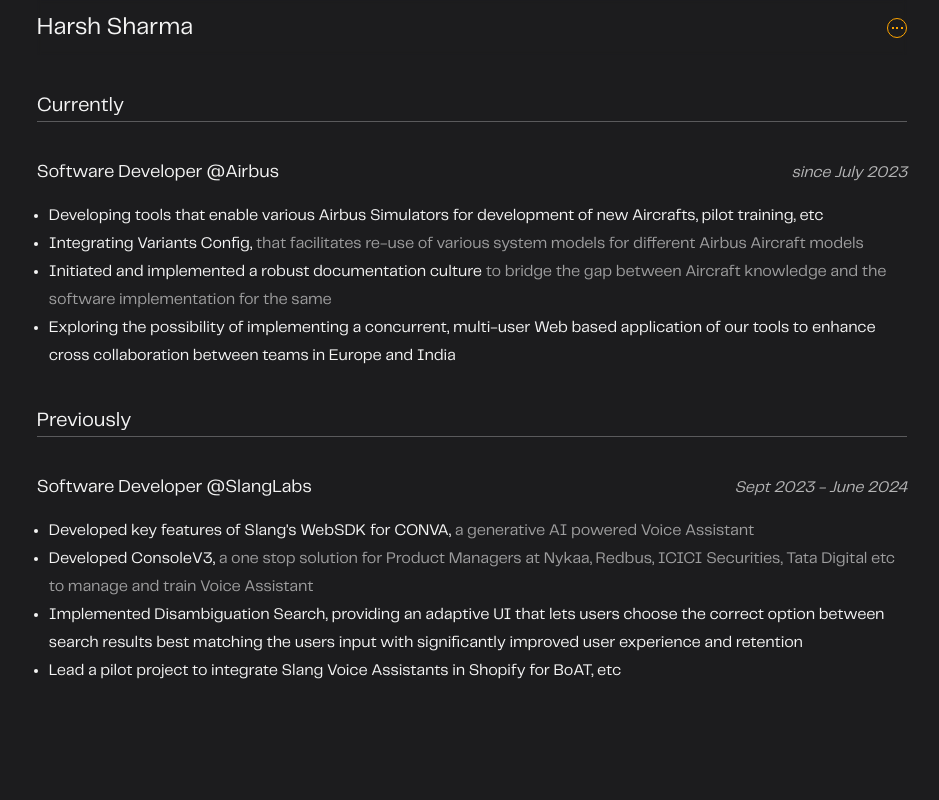
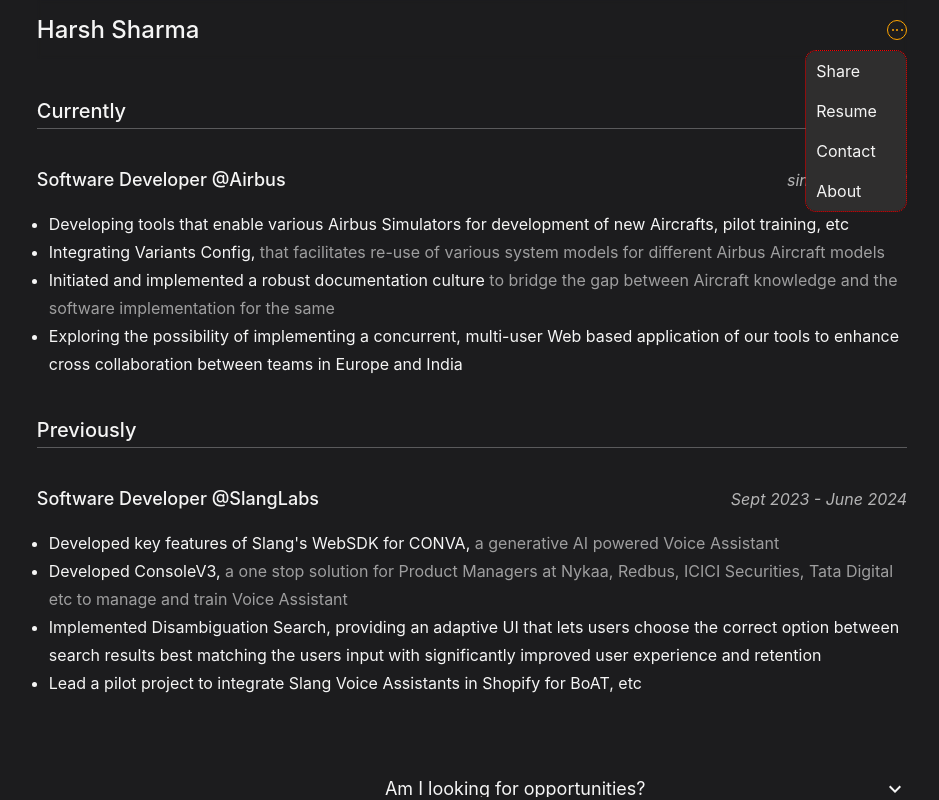
Before and after one commit to harsh-1923/imharsh, a React (Vite) app in the folder client/: page / in a window 1280 px wide. Both pictures are taken after a click on the element 1065 px from the left and 27 px from the top of the page. Shown: the top 800 px of the page, without its empty margins (168-1107 px from the left). Built offline with nearby package versions, Linux system fonts and the light colour scheme; no server answers; a web font is replaced by a local one.

Commit message:
Experimental - iOS Menu

```diff
--- a/client/src/App.jsx
+++ b/client/src/App.jsx
@@ -2,12 +2,14 @@ import { useState } from "react";
 import "./App.css";
 import { Route, Routes } from "react-router-dom";
 import Home from "./pages/Home/Home";
+import Play from "./pages/Play/Play";
 
 function App() {
   return (
     <div className="app">
       <Routes>
         <Route path="/" element={<Home />} />
+        <Route path="/play" element={<Play />} />
       </Routes>
     </div>
   );
--- /dev/null
+++ b/client/src/component/FAQ/FAQ.css
@@ -0,0 +1,38 @@
+.faq-wrap {
+  margin-top: 80px;
+  width: 100%;
+  display: flex;
+}
+
+.faq-left {
+  width: 40%;
+}
+
+.faq-right {
+  width: 60%;
+  display: flex;
+  flex-direction: column;
+}
+
+.faq-item-wrap {
+  animation: height 100ms ease-in-out;
+  height: 20px;
+  overflow: hidden;
+}
+
+/* .faq-item-wrap:hover {
+  height: auto;
+} */
+
+.faq-question-wrap {
+  width: 100%;
+  display: flex;
+  align-items: center;
+  justify-content: space-between;
+  margin-bottom: 15px;
+  cursor: pointer;
+}
+
+.faq-ques {
+  font-size: 18px;
+}
--- /dev/null
+++ b/client/src/component/FAQ/FAQ.jsx
@@ -0,0 +1,45 @@
+import React from "react";
+import ExpandMoreIcon from "@mui/icons-material/ExpandMore";
+import "./FAQ.css";
+
+const FAQList = [
+  { question: "Am I looking for opportunities?", answer: "Yes" },
+  //   { question: "Am I looking for opportunities?", answer: "Yes" },
+  //   { question: "Am I looking for opportunities?", answer: "Yes" },
+  //   { question: "Am I looking for opportunities?", answer: "Yes" },
+  //   { question: "Am I looking for opportunities?", answer: "Yes" },
+];
+
+const FAQItem = ({ item }) => {
+  const [expanded, setExpanded] = React.useState(false);
+  return (
+    <div className="faq-item-wrap">
+      <div
+        onClick={() => toggleClick(setExpanded(!expanded))}
+        className="faq-question-wrap"
+        style={{ height: `${expanded ? "auto" : "24px"}` }}
+      >
+        <p className="faq-ques basic-text">{item.question}</p>
+        <ExpandMoreIcon fontSize="medium" />
+      </div>
+      <div className="ans-wrap">
+        <p>{item.answer}</p>
+      </div>
+    </div>
+  );
+};
+
+const FAQ = () => {
+  return (
+    <div className="faq-wrap">
+      <div className="faq-left"></div>
+      <div className="faq-right">
+        {FAQList.map((faq, i) => {
+          return <FAQItem item={faq} key={i} />;
+        })}
+      </div>
+    </div>
+  );
+};
+
+export default FAQ;
--- a/client/src/component/Navbar/Navbar.css
+++ b/client/src/component/Navbar/Navbar.css
@@ -6,14 +6,13 @@
   position: sticky;
   top: 0;
   padding: 15px 0px;
-
+  z-index: 100;
   backdrop-filter: blur(2px);
 }
 
 .navbar-name {
   font-size: 24px;
   font-weight: 500;
-  /* letter-spacing: -0.09px; */
 }
 
 .menu-icon {
@@ -25,10 +24,31 @@
   align-items: center;
   justify-content: space-around;
   padding: 0px 2px;
+  position: relative;
 }
 
 .menu-icon-dot {
   width: 2px;
   height: 2px;
+  border-radius: 50%;
   background-color: orange;
 }
+
+.menu-option-wrap {
+  position: absolute;
+  top: 20px;
+  right: 0px;
+  /* padding: 10px; */
+  margin-top: 10px;
+  display: flex;
+  flex-direction: column;
+  border-radius: 10px;
+  background-color: rgb(47, 46, 46);
+  backdrop-filter: blur(5px);
+  overflow: hidden;
+  outline: 1px dotted red;
+}
+
+.menu-option-wrap p {
+  padding: 10px;
+}
--- a/client/src/component/Navbar/Navbar.jsx
+++ b/client/src/component/Navbar/Navbar.jsx
@@ -1,30 +1,39 @@
 import React from "react";
+import { motion, AnimatePresence } from "framer-motion";
 import "./Navbar.css";
 
 const Navbar = () => {
-  const handleClick = () => {
-    const vibrationButton = document.querySelector(".menu-icon");
-    console.log("Doing something");
-
-    // Check if the Vibration API is supported
-    if ("vibrate" in navigator) {
-      vibrationButton.addEventListener("click", function () {
-        // Vibrate the device for 200 milliseconds
-        navigator.vibrate(200);
-      });
-    } else {
-      // If Vibration API is not supported, display an error message
-      vibrationButton.textContent = "Vibration Not Supported";
-      vibrationButton.disabled = true;
-    }
-  };
+  const [expanded, setExpanded] = React.useState(false);
   return (
     <div className="navbar-wrap">
       <h1 className="navbar-name">Harsh Sharma</h1>
-      <div className="menu-icon" onClick={() => handleClick()}>
+      <div
+        className="menu-icon"
+        onClick={() => {
+          console.log("click");
+          setExpanded(!expanded);
+        }}
+      >
         <div className="menu-icon-dot"></div>
         <div className="menu-icon-dot"></div>
         <div className="menu-icon-dot"></div>
+        <AnimatePresence>
+          {expanded && (
+            <motion.div
+              key="modal"
+              initial={{ height: 0, width: 0 }}
+              animate={{ height: "auto", width: "100px" }}
+              transition={{ duration: 0.1, type: "linear" }}
+              exit={{ height: 0, width: 0 }}
+              className="menu-option-wrap"
+            >
+              <p onClick={() => console.log("share was clicked")}>Share</p>
+              <p onClick={() => console.log("Resume was clicked")}>Resume</p>
+              <p onClick={() => console.log("Contact was clicked")}>Contact</p>
+              <p onClick={() => console.log("About was clicked")}>About</p>
+            </motion.div>
+          )}
+        </AnimatePresence>
       </div>
     </div>
   );
--- a/client/src/index.css
+++ b/client/src/index.css
@@ -20,9 +20,9 @@
     BlinkMacSystemFont, Segoe UI, Roboto, Helvetica Neue, Arial, Noto Sans,
     sans-serif, Apple Color Emoji, Segoe UI Emoji, Segoe UI Symbol,
     Noto Color Emoji; */
-  font-family: PPT_Regular, X, -apple-system, BlinkMacSystemFont, "Segoe UI",
-    "Roboto", "Oxygen", "Ubuntu", "Cantarell", "Fira Sans", "Droid Sans",
-    "Helvetica Neue", sans-serif;
+  font-family: X, -apple-system, BlinkMacSystemFont, "Segoe UI", "Roboto",
+    "Oxygen", "Ubuntu", "Cantarell", "Fira Sans", "Droid Sans", "Helvetica Neue",
+    sans-serif;
 
   -webkit-text-size-adjust: none;
   -webkit-font-smoothing: antialiased;
--- a/client/src/pages/Home/Home.jsx
+++ b/client/src/pages/Home/Home.jsx
@@ -3,19 +3,9 @@ import "./Home.css";
 import SectionHeader from "../../component/SectionHeader/SectionHeader";
 import JobDetails from "../../component/JobDetails/JobDetails";
 import Navbar from "../../component/Navbar/Navbar";
-import Typewriter from "../../component/Typewriter/Typewriter";
+import FAQ from "../../component/FAQ/FAQ";
 
 const Home = () => {
-  const getTime = async () => {
-    const data = await fetch(
-      "http://worldtimeapi.org/api/timezone/Asia/Kolkata"
-    );
-    const time = await data.json();
-    console.log(time);
-  };
-  React.useEffect(() => {
-    getTime();
-  }, []);
   return (
     <div className="home-wrap">
       <Navbar />
@@ -97,6 +87,7 @@ const Home = () => {
           </li>
         </ul>
       </JobDetails>
+      <FAQ />
       <div className="filler"></div>
     </div>
   );
```
